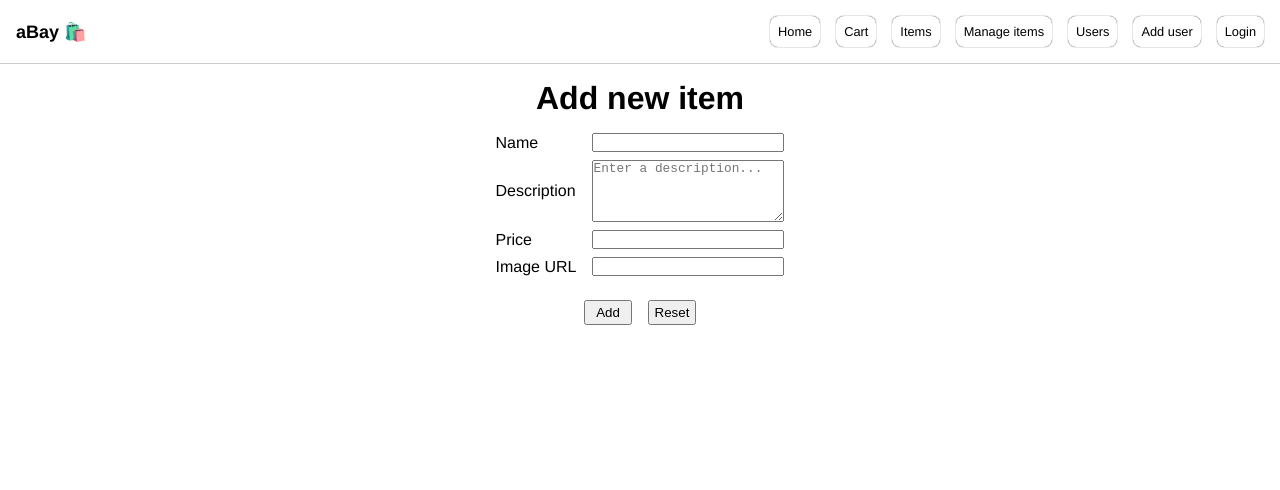
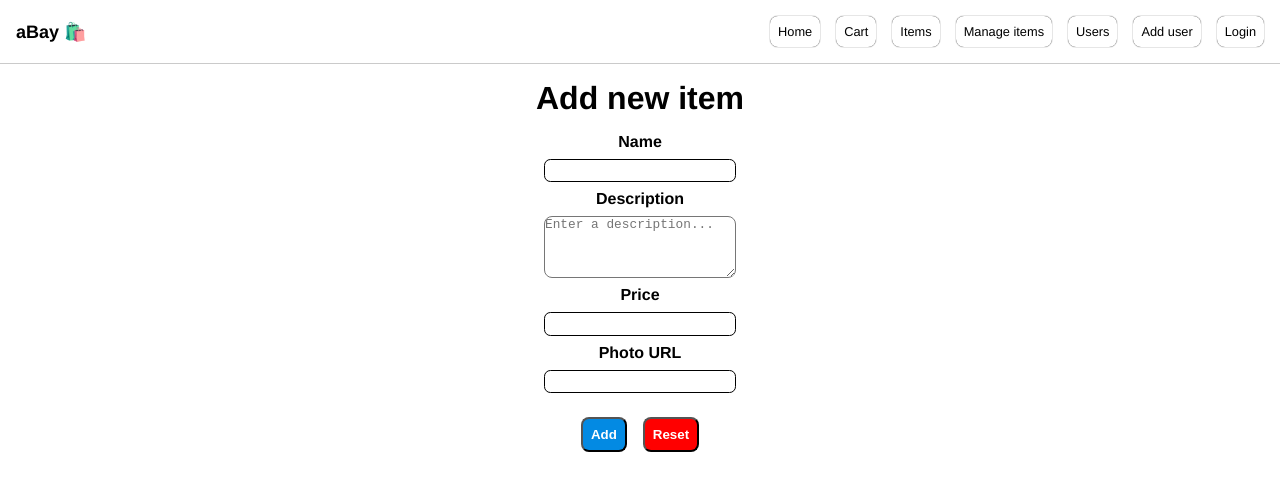
Before and after one commit to maciejbaba/mern-ecommerce, a React (Vite) app: page /items/newItem in a window 1280 px wide. Shown: the top 490 px of the page. Built offline with nearby package versions, Linux system fonts and the light colour scheme; no server answers.

Commit message:
change NewItem

```diff
--- a/src/css/NewItem.css
+++ b/src/css/NewItem.css
@@ -22,14 +22,30 @@
 }
 
 .new-item__buttons button {
-  padding: 0.2rem;
-  width: 3rem;
+  padding: 0.5rem;
+  border-radius: 0.5rem;
+  font-weight: bolder;
+  color: white;
+}
+
+.new-item__buttons button:hover {
+  cursor: pointer;
+}
+
+.new-item__buttons-add {
+  background-color: #038ae3;
+}
+
+.new-item__buttons-reset {
+  background-color: red;
 }
 
 .new-item__input-container {
   display: flex;
   align-items: center;
-  gap: 1rem;
+  flex-direction: column;
+  font-weight: bolder;
+  gap: 0.5rem;
   width: 100%;
   justify-content: space-between;
 }
@@ -37,9 +53,13 @@
 .new-item__input-container textarea {
   width: 12rem;
   font-size: 0.8rem;
+  border-radius: 0.5rem;
 }
 
 .new-item__input-container input {
   width: 12rem;
   font-size: 0.8rem;
+  border: solid 1px black;
+  border-radius: 0.4rem;
+  padding: 0.2rem;
 }
--- a/src/features/items/NewItem.tsx
+++ b/src/features/items/NewItem.tsx
@@ -59,17 +59,17 @@ const NewItem = () => {
           />
         </div>
         <div className="new-item__input-container">
-          <label htmlFor="imageURL">Image URL</label>
+          <label htmlFor="photoURL">Photo URL</label>
           <input
             type="text"
-            id="imageURL"
+            id="photoURL"
             value={photoURL}
             onChange={(e) => setPhotoURL(e.target.value)}
           />
         </div>
         <div className="new-item__buttons">
-          <MyButton onClick={handleSubmit}>Add</MyButton>
-          <MyButton onClick={handleReset}>Reset</MyButton>
+          <MyButton className="new-item__buttons-add" onClick={handleSubmit}>Add</MyButton>
+          <MyButton className="new-item__buttons-reset" onClick={handleReset}>Reset</MyButton>
         </div>
         <div className="new-item__result">
           {isSuccess && <p>Item added!</p>}
```
